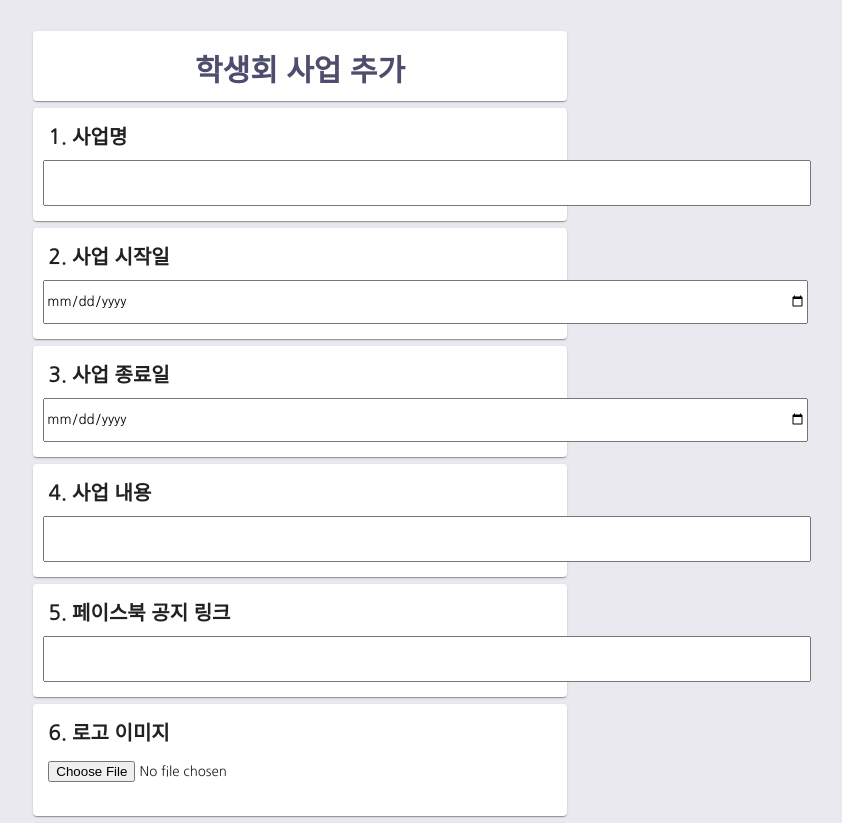
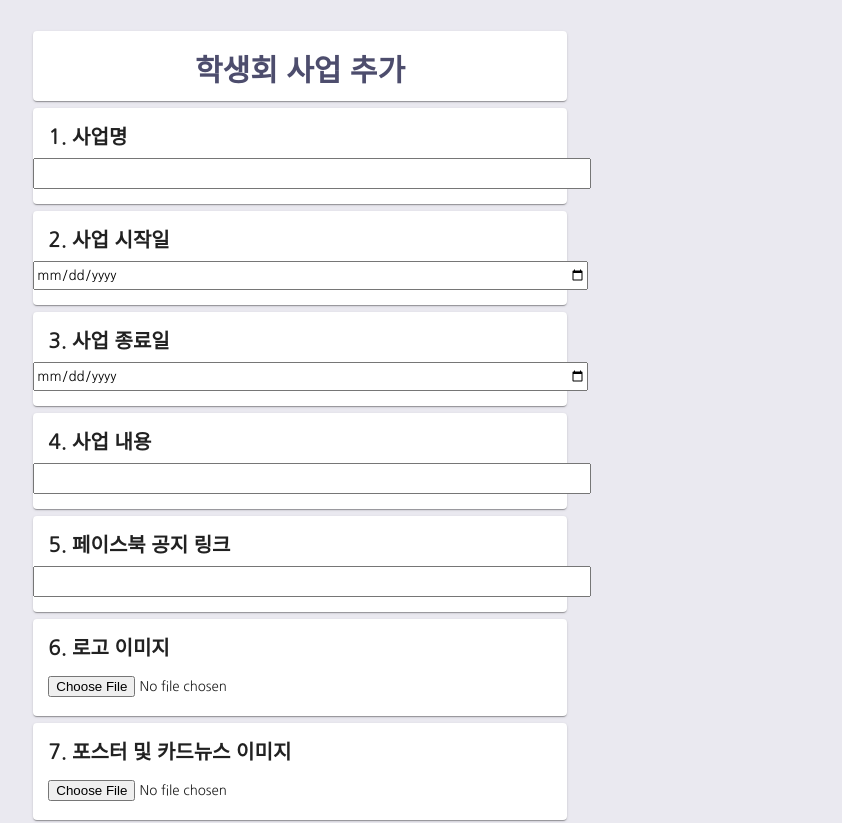
Before and after one commit to greenina/KAIST_CS, a React (Create React App) app: page /add_events in a window 1280 px wide. Shown: the top 823 px of the page, without its empty margins (340-1182 px from the left). Built offline with nearby package versions, Linux system fonts and the light colour scheme.

Commit message:
adjusted to display

```diff
--- a/src/components/AdminPage/style.css
+++ b/src/components/AdminPage/style.css
@@ -3,7 +3,7 @@
 .admin_page{
     font-size: 17px;
     color:rgb(133, 127, 134);
-    margin-top: 300px;
+    margin-top: 200px;
     text-align: center;
     font-family: 'Nanum Gothic';
     font-weight: bolder;
--- a/src/components/ApplierView/index.js
+++ b/src/components/ApplierView/index.js
@@ -63,7 +63,7 @@
 
   return(
       <div className="applier">
-          <Grid item xs={3}>
+          <Grid item xs={2}>
           <Paper>
             <img className = 'personicon' src = "/images/person_icon.png" width='70px' height='65px'></img>
             {applier.pass?<h1 className="passname">{applier.name}</h1>:<h1 className="failname">{applier.name}</h1>}
--- a/src/components/ApplierView/style.css
+++ b/src/components/ApplierView/style.css
@@ -1,8 +1,9 @@
 @import url('https://fonts.googleapis.com/css2?family=Nanum+Gothic&display=swap');
 
 .applier{
-    width: 1000px;
+    width: 1200px;
     text-align: center;
+    margin-left: 7px;
 }
 .detailInfo{
     text-align: center;
@@ -18,26 +19,30 @@
     color:red;
 }
 .personicon{
-    padding-top: 50px;
+    padding-top: 30px;
 }
 .passname{
     color: rgb(63, 63, 168);
     font-family: 'Nanum Gothic';
+    font-size: 25px;
 }
 .failname{
     color:rgb(179, 15, 15);
     font-family: 'Nanum Gothic';
+    font-size: 25px;
 }
 .failgroup{
     color:rgb(82, 75, 94);
     font-family: 'Nanum Gothic';
+    font-size: 20px;
 }
 .passgroup{
     color:rgb(82, 75, 94);
     font-family: 'Nanum Gothic';
+    font-size: 20px;
 }
 .details_btn{
-    margin-bottom: 40px;
+    margin-bottom: 20px;
     padding-top: 20px;
 }
 
--- a/src/components/ApplyPage/style.css
+++ b/src/components/ApplyPage/style.css
@@ -75,32 +75,32 @@
     margin-bottom: 20px;
 }
 .name-input{
-    width: 760px;
+    width: 560px;
     font-family: 'Nanum Gothic';
     margin-bottom: 15px;
 }
 .studentId-input{
-    width: 760px;
+    width: 560px;
     font-family: 'Nanum Gothic';
     margin-bottom: 15px;
 }
 .phoneNum-input{
-    width: 760px;
+    width: 560px;
     font-family: 'Nanum Gothic';
     margin-bottom: 15px;
 }
 .email-input{
-    width: 760px;
+    width: 560px;
     font-family: 'Nanum Gothic';
     margin-bottom: 15px;
 }
 .group-input{
-    width: 760px;
+    width: 560px;
     font-family: 'Nanum Gothic';
     margin-bottom: 15px;
 }
 .motive-input{
-    width: 760px;
+    width: 560px;
     font-family: 'Nanum Gothic';
     min-height: 500px;
     margin-bottom: 15px;
--- a/src/components/EventAddPage/style.css
+++ b/src/components/EventAddPage/style.css
@@ -47,27 +47,37 @@
     margin-bottom: 20px;
 }
 .title-input{
-    width: 760px;
+    width: 550px;
+    height: 25px;
+    margin-top: 8px;
     font-family: 'Nanum Gothic';
     margin-bottom: 15px;
 }
 .s_date-input{
-    width: 760px;
+    width: 550px;
+    height: 25px;
+    margin-top: 8px;
     font-family: 'Nanum Gothic';
     margin-bottom: 15px;
 }
 .e_date-input{
-    width: 760px;
+    width: 550px;
+    height: 25px;
+    margin-top: 8px;
     font-family: 'Nanum Gothic';
     margin-bottom: 15px;
 }
 .description-input{
-    width: 760px;
+    width: 550px;
+    height: 25px;
+    margin-top: 8px;
     font-family: 'Nanum Gothic';
     margin-bottom: 15px;
 }
 .poster-input{
-    width: 760px;
+    width: 550px;
+    height: 25px;
+    margin-top: 8px;
     font-family: 'Nanum Gothic';
     margin: 15px;
 }
--- a/src/components/EventManagePage/style.css
+++ b/src/components/EventManagePage/style.css
@@ -3,31 +3,6 @@
 
 .events{
     text-align: center;
-}
-.title-input{
-    width: 500px;
-    height: 40px;
-    margin: 10px;
-}
-.s_date-input{
-    width: 500px;
-    height: 40px;
-    margin: 10px;
-}
-.e_date-input{
-    width: 500px;
-    height: 40px;
-    margin: 10px;
-}
-.description-input{
-    width: 500px;
-    height: 40px;
-    margin: 10px;
-}
-.poster-input{
-    width: 500px;
-    height: 40px;
-    margin: 10px;
 }
 /* .submit{
     width: 200px;
@@ -45,7 +20,7 @@
 
   .events_list{
 
-    margin-left: 500px;
+    margin-left: 300px;
     margin-top: 80px;
     font-family: 'Nanum Gothic';
     font-weight: bolder;
@@ -53,11 +28,11 @@
 }
 
   .add_button{
-    margin-left: 430px;
-    margin-top: 70px;
+      margin-left: 300px;
+      margin-top: 70px;
   }
 
   .blank{
-    color: white;
-    font-size: 20px;
+      color: white;
+    font-size: 40px;
   }
--- a/src/components/Events/style.css
+++ b/src/components/Events/style.css
@@ -11,13 +11,13 @@
     color: rgb(74, 43, 80);
   }
   .poster{
-    margin-left: 450px;
+    margin-left: 270px;
     margin-right: 20px;
     margin-bottom: 5px;
   }
   .desc{
     font-family: 'Nanum Gothic';
-    margin-right: 450px;
+    margin-right: 270px;
     font-weight: bold;
     margin-bottom: 10px;
     color: rgb(73, 86, 99);
--- a/src/components/Extra/style.css
+++ b/src/components/Extra/style.css
@@ -2,12 +2,12 @@
 
 .logo_black{
     margin-top: 10px;
-    margin-left: 1200px;
+    margin-left: 850px;
     margin-bottom: 5px;
 }
 
 .address{
-    margin-left: 1120px;
+    margin-left: 780px;
     font-family: 'Nanum Gothic';
     font-weight: bolder;
     margin-bottom: 5px;
@@ -15,7 +15,7 @@
 }
 
 .mail_add{
-    margin-left: 1330px;
+    margin-left: 985px;
     font-family: 'Nanum Gothic';
     font-weight: bold;
     margin-bottom: 30px;
--- a/src/components/Header/style.css
+++ b/src/components/Header/style.css
@@ -18,7 +18,7 @@
 }
 .menus{
     margin-top: 50px;
-    margin-left: 1400px;
+    margin-left: 950px;
     position: fixed;
     z-index: 50;
     padding: 0;
--- a/src/components/MemberPage/style.css
+++ b/src/components/MemberPage/style.css
@@ -4,7 +4,7 @@
     background: rgb(237, 238, 236);
 }
 .control_rows{
-    margin-left: 550px;
+    margin-left: 300px;
 }
 .studentID{
     margin-top: 60px;
```
